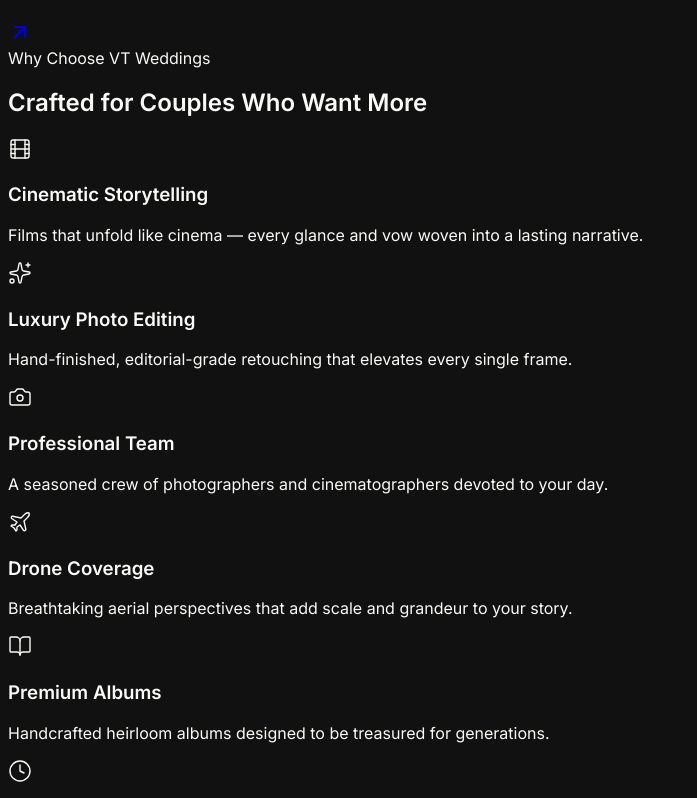
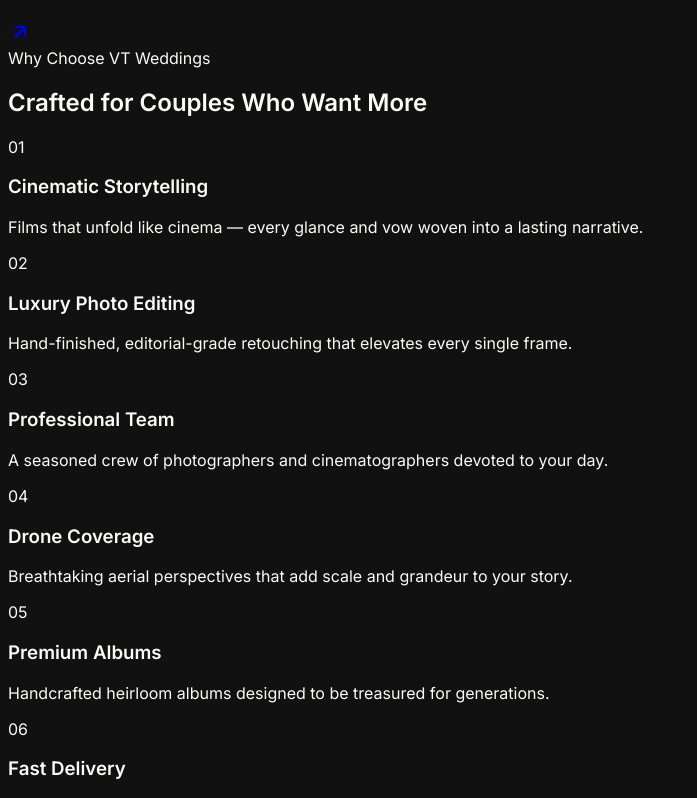
Before and after one commit to envicdigital88-rgb/VT-Wedding-Photography-Demo, a React app in the folder src/: page / in a window 1280 px wide. Shown: the part 2502-3300 px from the top of the page, without its empty margins (0-697 px from the left). Built offline with nearby package versions, Linux system fonts and the light colour scheme; the HTML template or start-up script is replaced by a standard one; a web font is replaced by a local one.

Commit message:
new changes

```diff
--- a/src/components/home/ServicesPreview.tsx
+++ b/src/components/home/ServicesPreview.tsx
@@ -43,15 +43,15 @@
             viewport={{ once: true, margin: '-50px' }}
             transition={{ duration: 0.8, delay: i % 3 * 0.1, ease: [0.16, 1, 0.3, 1] }}>
 
-              <Link to="/services" className="group block relative overflow-hidden aspect-[4/5]">
+              <Link to="/services" className="group block relative overflow-hidden rounded-[2.25rem] border border-white/10 bg-charcoal/10 aspect-[4/5] shadow-[0_28px_90px_rgba(0,0,0,0.18)] transition-transform duration-500 hover:-translate-y-1 hover:border-champagne/20">
                 <ColorRevealImage
                 src={s.image}
                 alt={s.title}
                 loading="lazy"
                 wrapperClassName="absolute inset-0 transition-transform duration-[1.4s] ease-luxe group-hover:scale-110"
-                className="w-full h-full object-cover" />
+                className="w-full h-full object-cover rounded-[2.25rem]" />
 
-                <div className="absolute inset-0 bg-gradient-to-t from-charcoal/95 via-charcoal/30 to-transparent pointer-events-none" />
+                <div className="absolute inset-0 rounded-[2.25rem] bg-gradient-to-t from-charcoal/95 via-charcoal/30 to-transparent pointer-events-none" />
                 <div className="absolute inset-x-0 bottom-0 p-7 pointer-events-none">
                   <h3 className="font-display text-2xl text-warmwhite">{s.title}</h3>
                   <p className="mt-2 text-sm font-sans font-light text-warmwhite/60 max-h-0 opacity-0 overflow-hidden group-hover:max-h-24 group-hover:opacity-100 transition-all duration-500 ease-luxe">
--- a/src/components/home/WhyChoose.tsx
+++ b/src/components/home/WhyChoose.tsx
@@ -13,44 +13,30 @@
 
 import React from 'react';
 import { motion } from 'framer-motion';
-import {
-  FilmIcon,
-  SparklesIcon,
-  CameraIcon,
-  PlaneIcon,
-  BookOpenIcon,
-  ClockIcon } from
-'lucide-react';
 import { SectionHeading } from '../ui/SectionHeading';
 
 const FEATURES = [
 {
-  icon: FilmIcon,
   title: 'Cinematic Storytelling',
   text: 'Films that unfold like cinema — every glance and vow woven into a lasting narrative.'
 },
 {
-  icon: SparklesIcon,
   title: 'Luxury Photo Editing',
   text: 'Hand-finished, editorial-grade retouching that elevates every single frame.'
 },
 {
-  icon: CameraIcon,
   title: 'Professional Team',
   text: 'A seasoned crew of photographers and cinematographers devoted to your day.'
 },
 {
-  icon: PlaneIcon,
   title: 'Drone Coverage',
   text: 'Breathtaking aerial perspectives that add scale and grandeur to your story.'
 },
 {
-  icon: BookOpenIcon,
   title: 'Premium Albums',
   text: 'Handcrafted heirloom albums designed to be treasured for generations.'
 },
 {
-  icon: ClockIcon,
   title: 'Fast Delivery',
   text: 'Meticulously edited galleries and films delivered with reassuring speed.'
 }];
@@ -65,28 +51,26 @@
           title="Crafted for Couples Who Want More" />
 
 
-        <div className="mt-16 grid gap-px bg-white/10 sm:grid-cols-2 lg:grid-cols-3 border border-white/10">
-          {FEATURES.map((f, i) => {
-            const Icon = f.icon;
-            return (
-              <motion.div
+        <div className="mt-16 grid gap-6 sm:grid-cols-2 lg:grid-cols-3">
+          {FEATURES.map((f, i) => (
+            <motion.article
               key={f.title}
               initial={{ opacity: 0, y: 30 }}
               whileInView={{ opacity: 1, y: 0 }}
               viewport={{ once: true, margin: '-40px' }}
-                transition={{ duration: 0.7, delay: i % 3 * 0.1, ease: [0.16, 1, 0.3, 1] }}
-                className="group bg-charcoal p-9 md:p-11 transition-colors duration-500 hover:bg-ink">
-
-                <div className="flex items-center justify-center w-14 h-14 border border-champagne/30 text-champagne mb-7 transition-all duration-500 group-hover:bg-champagne group-hover:text-charcoal">
-                  <Icon className="w-6 h-6" strokeWidth={1.4} />
+              transition={{ duration: 0.8, delay: i * 0.08, ease: [0.16, 1, 0.3, 1] }}
+              className="group rounded-[2rem] border border-white/10 bg-white/5 p-8 shadow-[0_24px_80px_rgba(0,0,0,0.25)] backdrop-blur-xl transition-transform duration-500 hover:-translate-y-1 hover:bg-white/10">
+              <div className="mb-6 inline-flex h-12 min-w-[3rem] items-center justify-center rounded-2xl bg-champagne/10 text-champagne font-semibold text-sm">
+                {String(i + 1).padStart(2, '0')}
               </div>
-                <h3 className="font-display text-2xl text-warmwhite mb-3">{f.title}</h3>
-                <p className="text-sm font-sans font-light leading-relaxed text-warmwhite/55">
+              <h3 className="font-display text-2xl text-warmwhite mb-3">
+                {f.title}
+              </h3>
+              <p className="text-sm font-sans font-light leading-relaxed text-warmwhite/65">
                 {f.text}
               </p>
-              </motion.div>);
-
-          })}
+            </motion.article>
+          ))}
         </div>
       </div>
     </section>);
--- a/src/pages/Portfolio.tsx
+++ b/src/pages/Portfolio.tsx
@@ -79,7 +79,7 @@
             <button
               key={f.key}
               onClick={() => setFilter(f.key)}
-              className={`relative px-5 py-2.5 text-[11px] uppercase tracking-[0.22em] font-sans transition-colors duration-400 ${
+              className={`relative overflow-hidden rounded-full border border-white/10 px-6 py-2.5 text-[11px] uppercase tracking-[0.22em] font-sans transition-colors duration-300 ${
               filter === f.key ?
               'text-charcoal' :
               'text-warmwhite/60 hover:text-warmwhite'}`
```
Lines whose indentation alone changed are shown as unchanged.
